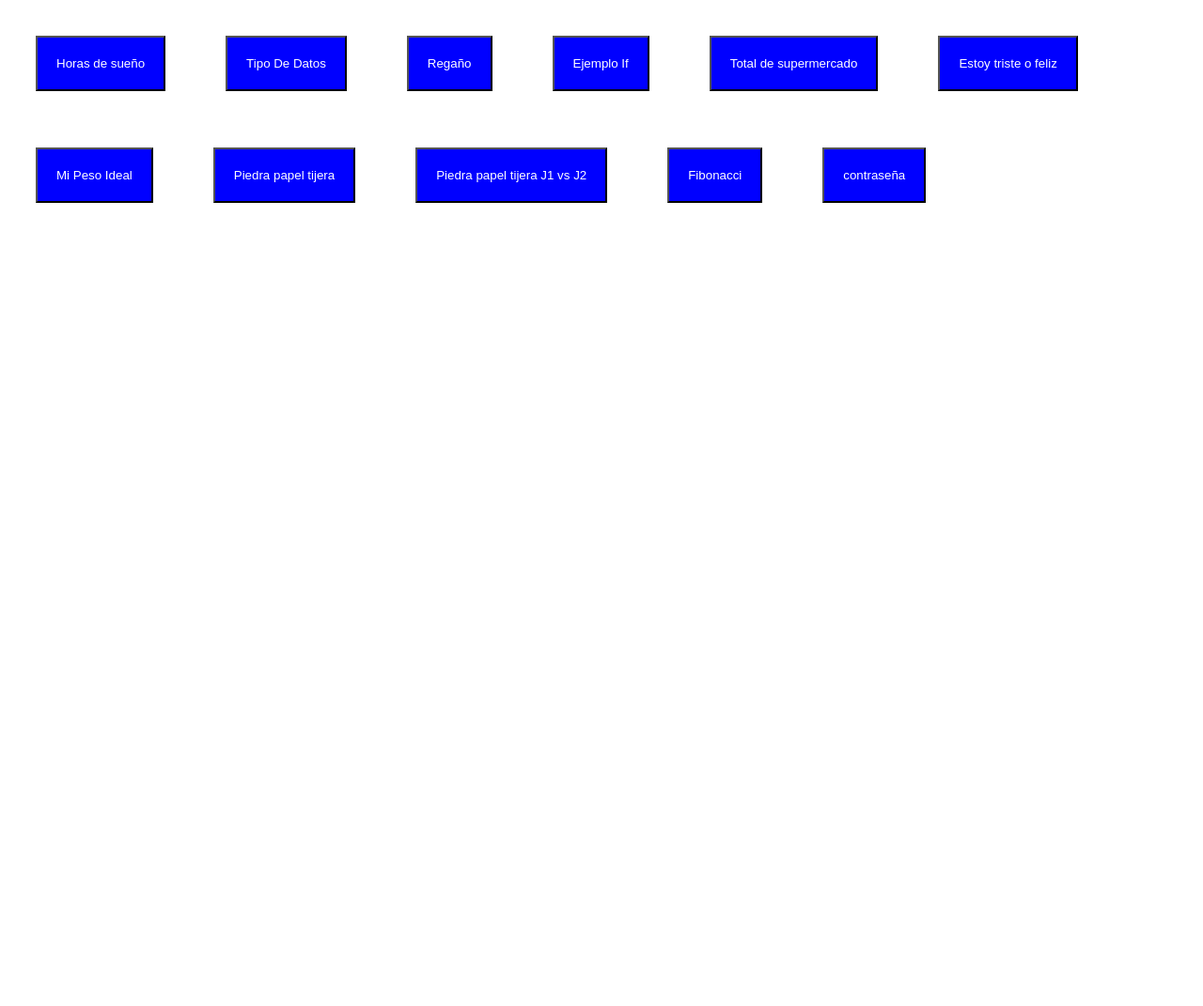
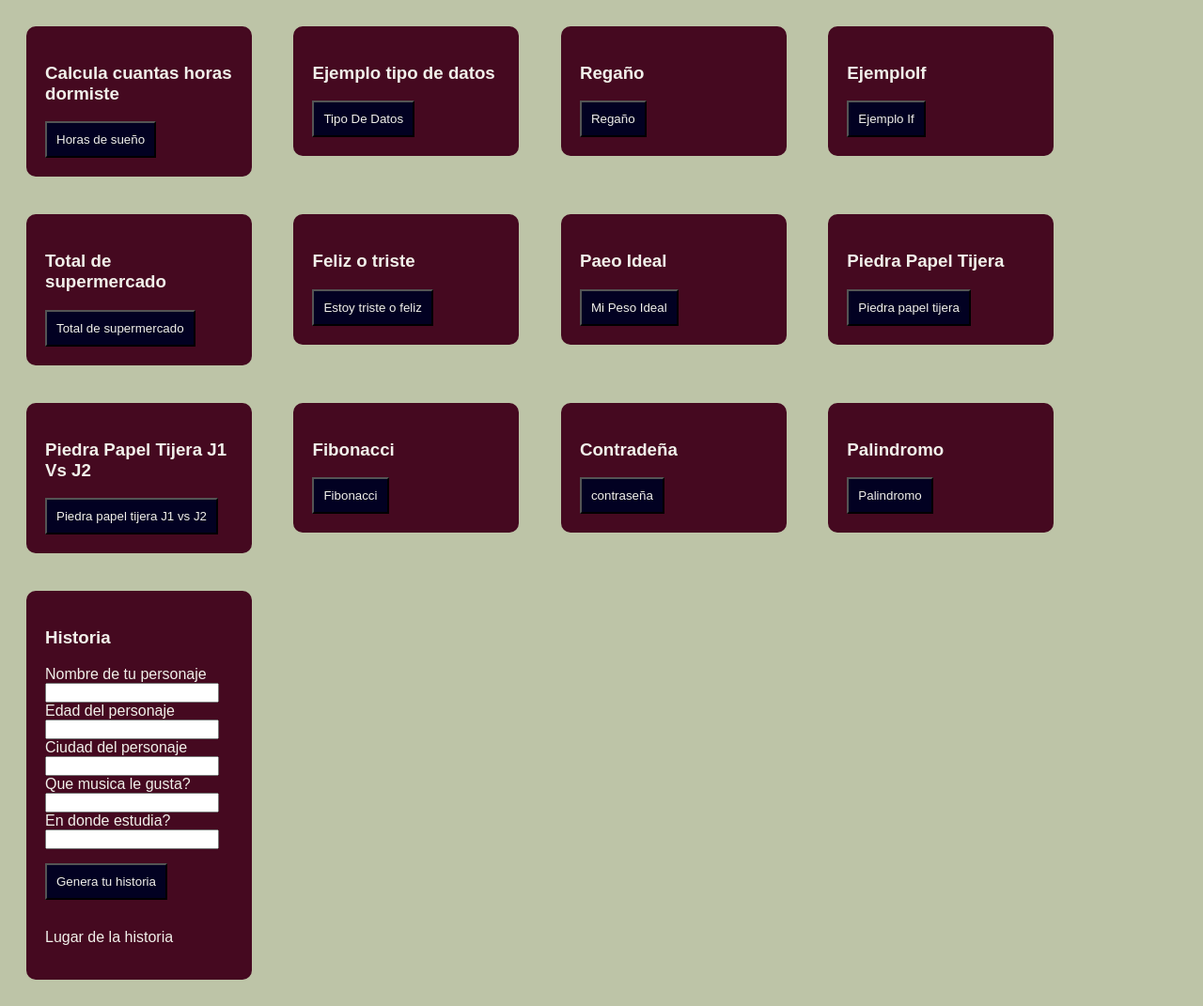
Before and after one commit to JosueBernal/Ejercicios-Js, a plain HTML site: page index.html in a window 1280 px wide. Shown: the whole page at 94% size. Before the commit the page ends 800 px from the top, so only its background shows below. Drawn offline with Linux system fonts and the light colour scheme.

Commit message:
Ejersisio de formulario

```diff
--- a/index.html
+++ b/index.html
@@ -6,17 +6,71 @@
       <link rel="stylesheet" href="styles.css">
     </head>
     <body>
+      <article class="tarjeta">
+        <h3>Calcula cuantas horas dormiste</h3>
         <button class="button"onclick="HorasDeSueño();">Horas de sueño</button>
+      </article>
+      <article class="tarjeta">
+        <h3>Ejemplo tipo de datos</h3>
           <button class="button"onclick="TipoDeDatos();">Tipo De Datos</button>
+      </article>
+      <article class="tarjeta">
+        <h3>Regaño</h3>
         <button class="button"onclick="regaño();">Regaño</button>
+      </article>
+      <article class="tarjeta">
+        <h3>EjemploIf</h3>
         <button class="button"onclick="EjemploIf();">Ejemplo If</button>
+      </article>
+      <article class="tarjeta">
+        <h3>Total de supermercado</h3>
         <button class="button"onclick="TotalDeSupermercado();">Total de supermercado</button>
+      </article>
+      <article class="tarjeta">
+        <h3>Feliz o triste</h3>
         <button class="button"onclick="HambreTristeza();">Estoy triste o feliz</button>
+      </article>
+      <article class="tarjeta">
+        <h3>Paeo Ideal</h3>
         <button class="button"onclick="PesoIdeal();">Mi Peso Ideal</button>
+      </article>
+      <article class="tarjeta">
+        <h3>Piedra Papel Tijera</h3>
         <button class="button"onclick="PiedraPapelTijera();">Piedra papel tijera</button>
+        </article>
+      <article class="tarjeta">
+        <h3>Piedra Papel Tijera J1 Vs J2</h3>
         <button class="button"onclick="PiedraPapelTijeraJugador1VsJugador2();">Piedra papel tijera J1 vs J2</button>
+      </article>
+      <article class="tarjeta">
+        <h3>Fibonacci</h3>
         <button class="button"onclick="Fibonacci();">Fibonacci</button>
+      </article>
+      <article class="tarjeta">
+        <h3>Contradeña</h3>
         <button class="button"onclick="contraseña();">contraseña</button>
+      </article>
+      <article class="tarjeta">
+        <h3>Palindromo</h3>
+        <button class="button"onclick="palindromo();">Palindromo</button>
+      </article>
+      <article class="tarjeta">
+        <h3 class"Historia">Historia</h3>
+        <form action="">
+          <label for= "nombre">Nombre de tu personaje</lebel>
+          <input id="nombre" type="text">
+          <lebel for= "edad">Edad del personaje</lebel>
+          <input id="edad" type="Numbe">
+          <lebel for= "ciudad">Ciudad del personaje</lebel>
+          <input id="ciudad" type="text">
+          <lebel for= "musica">Que musica le gusta?</lebel>
+          <input id="musica" type="text">
+          <lebel for= "escuela">En donde estudia?</lebel>
+          <input id="escuela" type="text">
+          <button id="historia-boton" class="history-input" type="submit">Genera tu historia</button>
+        </form>
+        <p id="history-box">Lugar de la historia</p>
+      </article>
       <script src="scripts.js"></script>
     </body>
   </html>
--- a/scripts.js
+++ b/scripts.js
@@ -209,3 +209,36 @@ function Fibonacci() {
     contraseña = contraseña.toString();
     console.log("Tu contraseña seria: " + contraseña);
   }
+
+  function palindromo(){
+    let palabra = prompt("Identifica si una palabra es un palindromo. Escribe una palabra");
+    console.log(palabra);
+    palabra = palabra.split("");
+    // for(let i = 0; i <= palabra.length; i++) {
+    palabra = palabra.revverse();
+    console.log(palabra);
+  }
+// -------------------------------
+
+const historiaBoton = document.querySelector("#historia-boton");
+const historiaNombre =document.querySelector("#nombre");
+const historyBox = document.querySelector("#history-box");
+const historiaedad =document.querySelector("#edad");
+const historiaCiudad =document.querySelector("#ciudad");
+const historiaMusica =document.querySelector("#musica");
+const historiaEscuela =document.querySelector("#escuela");
+
+historiaBoton.addEventListener("click" , generateHistory);
+
+function generateHistory() {
+  event.preventDefault();
+
+  let nombre = historiaNombre.value;
+  let edad = historiaedad.value;
+  let ciudad = historiaCiudad.value;
+  let musica = historiaMusica.value;
+  let escuela = historiaEscuela.value;
+  let history = "Hola mi nombre es " + nombre + ", y esta es mi historia. Tengo " + edad + " años y vivo en " + ciudad + ". Me gusta mucho escuchar " + musica + " , lo podría hacer todo el día sin parar. Actualmete estudio en " + escuela + " y salgo hasta las 10pm";
+
+  historyBox.innerHTML = history;
+}
--- a/styles.css
+++ b/styles.css
@@ -1,9 +1,33 @@
-.button {
-  background-color: blue;
-  color: white;
-  cursor: pointer;
+body {
+  background-color: #BDC4A7;
+  font-family: arial;
+}
+
+:root {
+  --primary-color;
+}
+
+.tarjeta {
+  background-color: #450920;
+  color: #F1F0EA;
+  border-radius: 10px;
+  display: inline-block;
   padding: 20px;
-  margin: 30px;
+  margin: 20px;
+  vertical-align: top;
+  width: 200px;
 }
+
+.tarjeta button{
+  background-color: #020122;
+  color: #F1F0EA;
+  padding: 10px;
+}
+
+.history-input {
+  margin: 15px 0;
+
+}
+
 /* css font-family: sistem-ui;uhytr
 */
```
Also changed, not shown: Do/index.html (added, +27 -0 lines). Lines whose indentation alone changed are shown as unchanged.
